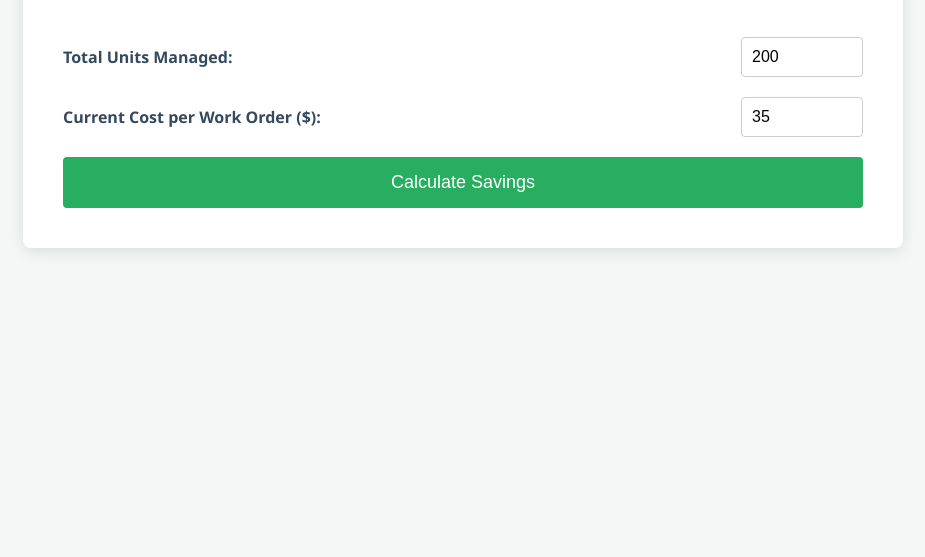
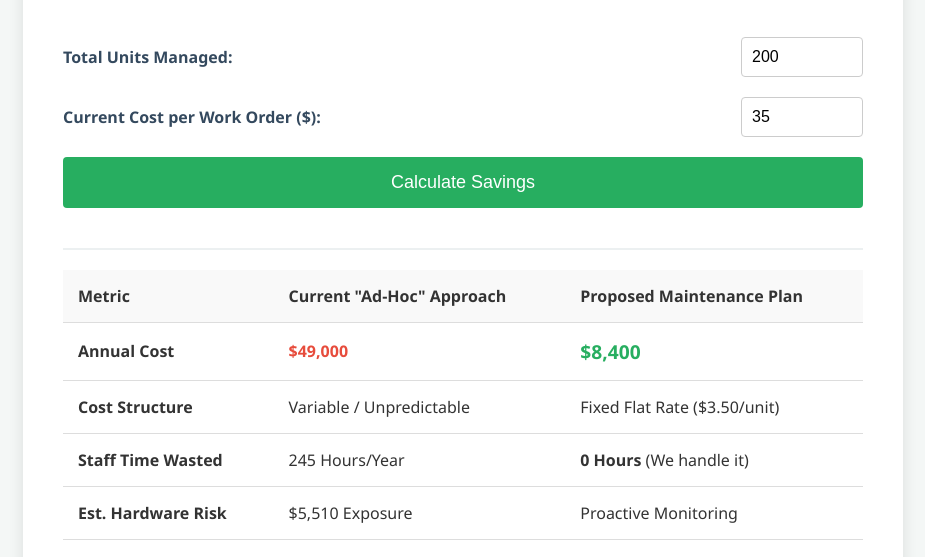
Before and after one commit to darinhess-design/imp, a plain HTML site: page index.html in a window 1280 px wide. Both pictures are taken after a click on the button "Calculate Savings". Shown: the part 179-736 px from the top of the page, without its empty margins (177-1102 px from the left). Drawn offline with Linux system fonts and the light colour scheme.

Commit message:
Update index.html

```diff
--- a/index.html
+++ b/index.html
@@ -10,16 +10,13 @@
         h1 { color: #2c3e50; text-align: center; }
         .subtitle { text-align: center; color: #7f8c8d; margin-bottom: 40px; }
 
-        /* Input Section */
         .input-group { display: flex; justify-content: space-between; margin-bottom: 20px; align-items: center; }
         label { font-weight: 600; color: #34495e; }
         input[type="number"] { padding: 10px; border: 1px solid #ccc; border-radius: 4px; width: 100px; font-size: 16px; }
 
-        /* Button */
         .btn { display: block; width: 100%; padding: 15px; background-color: #27ae60; color: white; border: none; border-radius: 4px; font-size: 18px; cursor: pointer; transition: background 0.3s; margin-top: 20px; }
         .btn:hover { background-color: #219150; }
 
-        /* Results Section */
         #results { margin-top: 40px; padding-top: 20px; border-top: 2px solid #ecf0f1; display: none; }
         .comparison-table { width: 100%; border-collapse: collapse; margin-bottom: 20px; }
         .comparison-table th, .comparison-table td { padding: 15px; text-align: left; border-bottom: 1px solid #ddd; }
@@ -66,12 +63,12 @@
                 </tr>
                 <tr>
                     <td><strong>Cost Structure</strong></td>
-                    [cite_start]<td>Variable / Unpredictable [cite: 8]</td>
-                    [cite_start]<td>Fixed Flat Rate ($3.50/unit) [cite: 15]</td>
+                    <td>Variable / Unpredictable</td>
+                    <td>Fixed Flat Rate ($3.50/unit)</td>
                 </tr>
                 <tr>
                     <td><strong>Staff Time Wasted</strong></td>
-                    [cite_start]<td><span id="hoursWasted">0</span> Hours/Year [cite: 21]</td>
+                    <td><span id="hoursWasted">0</span> Hours/Year</td>
                     <td><strong>0 Hours</strong> (We handle it)</td>
                 </tr>
                 <tr>
@@ -90,65 +87,56 @@
 
         <p class="disclaimer">
             <strong>Sources & Assumptions:</strong><br>
-            [cite_start]• Ad-Hoc Volume: Based on industry standard of ~7 work orders per unit/year[cite: 2].<br>
-            [cite_start]• Plan Cost: Flat rate of $3.50 per unit/month[cite: 27].<br>
-            [cite_start]• Staff Time: Based on avg support call duration of 10.5 mins[cite: 22].<br>
-            [cite_start]• Hardware Risk: Estimated liability based on 5% error rate and ~$551 avg kit replacement cost[cite: 42, 43].
+            • Ad-Hoc Volume: Based on industry standard of ~7 work orders per unit/year.<br>
+            • Plan Cost: Flat rate of $3.50 per unit/month.<br>
+            • Staff Time: Based on avg support call duration of 10.5 mins.<br>
+            • Hardware Risk: Estimated liability based on 5% error rate and ~$551 avg kit replacement cost.
         </p>
     </div>
 </div>
 
 <script>
     function calculateROI() {
-        // 1. Get Inputs
-        const units = parseFloat(document.getElementById('units').value);
-        const costPerWO = parseFloat(document.getElementById('costPerWO').value);
+        var unitsInput = document.getElementById('units');
+        var costInput = document.getElementById('costPerWO');
 
-        // 2. Constants from Documents
-        const WO_PER_UNIT = 7; [cite_start]// [cite: 2]
-        const PLAN_COST_MONTHLY = 3.50; [cite_start]// [cite: 27]
-        const CALL_DURATION_MINS = 10.5; [cite_start]// [cite: 22]
-        const HARDWARE_FAILURE_RATE = 0.05; [cite_start]// [cite: 43]
-        const AVG_HARDWARE_KIT = 551; [cite_start]// [cite: 42]
+        var units = parseFloat(unitsInput.value);
+        var costPerWO = parseFloat(costInput.value);
 
-        // 3. Perform Calculations
-        // A. Current Ad-Hoc Cost
-        const annualAdHoc = units * WO_PER_UNIT * costPerWO;
+        if (isNaN(units) || isNaN(costPerWO)) {
+            alert("Please enter valid numbers for Units and Cost.");
+            return;
+        }
 
-        // B. Plan Cost
-        const annualPlan = units * PLAN_COST_MONTHLY * 12;
+        var WO_PER_UNIT = 7;
+        var PLAN_COST_MONTHLY = 3.50;
+        var CALL_DURATION_MINS = 10.5;
+        var HARDWARE_FAILURE_RATE = 0.05;
+        var AVG_HARDWARE_KIT = 551;
 
-        // C. Savings
-        const savings = annualAdHoc - annualPlan;
+        var annualAdHoc = units * WO_PER_UNIT * costPerWO;
+        var annualPlan = units * PLAN_COST_MONTHLY * 12;
+        var savings = annualAdHoc - annualPlan;
 
-        // D. Time Savings (Hours)
-        const totalMinutes = units * WO_PER_UNIT * CALL_DURATION_MINS; // Assuming 1 call per WO for simplicity, or using the WO volume as proxy for "issues"
-        // Note: The doc extrapolates calls differently, but linking WO volume to time is a fair proxy for calculator simplicity.
-        // Let's stick to the specific "support calls" logic if possible, or use the WO volume.
-        // Logic: The doc says 1400 errors = 1400 WOs. So we treat WO count as Error count.
-        const hoursWasted = Math.round(totalMinutes / 60);
+        var totalMinutes = units * WO_PER_UNIT * CALL_DURATION_MINS;
+        var hoursWasted = Math.round(totalMinutes / 60);
+        var risk = units * HARDWARE_FAILURE_RATE * AVG_HARDWARE_KIT;
 
-        // E. Hardware Risk
-        const risk = units * HARDWARE_FAILURE_RATE * AVG_HARDWARE_KIT;
-
-        // 4. Update UI
         document.getElementById('annualAdHoc').innerText = annualAdHoc.toLocaleString(undefined, {minimumFractionDigits: 0, maximumFractionDigits: 0});
         document.getElementById('annualPlan').innerText = annualPlan.toLocaleString(undefined, {minimumFractionDigits: 0, maximumFractionDigits: 0});
         document.getElementById('hoursWasted').innerText = hoursWasted.toLocaleString();
         document.getElementById('hoursSavedMain').innerText = hoursWasted.toLocaleString();
         document.getElementById('hardwareRisk').innerText = risk.toLocaleString(undefined, {minimumFractionDigits: 0, maximumFractionDigits: 0});
 
-        const savingsElement = document.getElementById('totalSavings');
+        var savingsElement = document.getElementById('totalSavings');
         savingsElement.innerText = savings.toLocaleString(undefined, {minimumFractionDigits: 2, maximumFractionDigits: 2});
 
-        // Color coding for savings (Red if negative, Green if positive)
         if (savings < 0) {
-            savingsElement.style.color = "#e74c3c"; // Red
+            savingsElement.style.color = "#e74c3c";
         } else {
-            savingsElement.style.color = "#27ae60"; // Green
+            savingsElement.style.color = "#27ae60";
         }
 
-        // Show Results
         document.getElementById('results').style.display = 'block';
     }
 </script>
```
